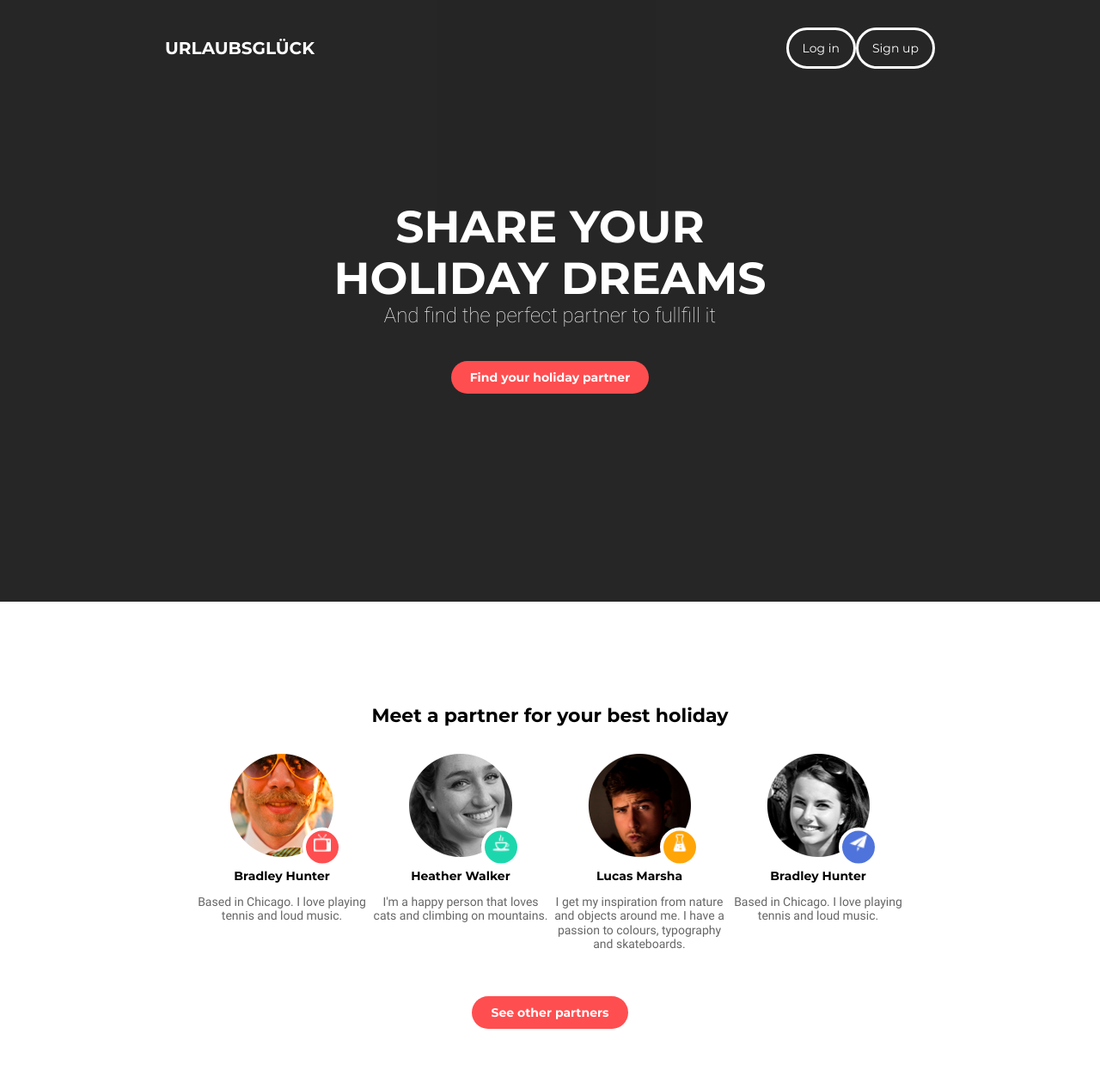
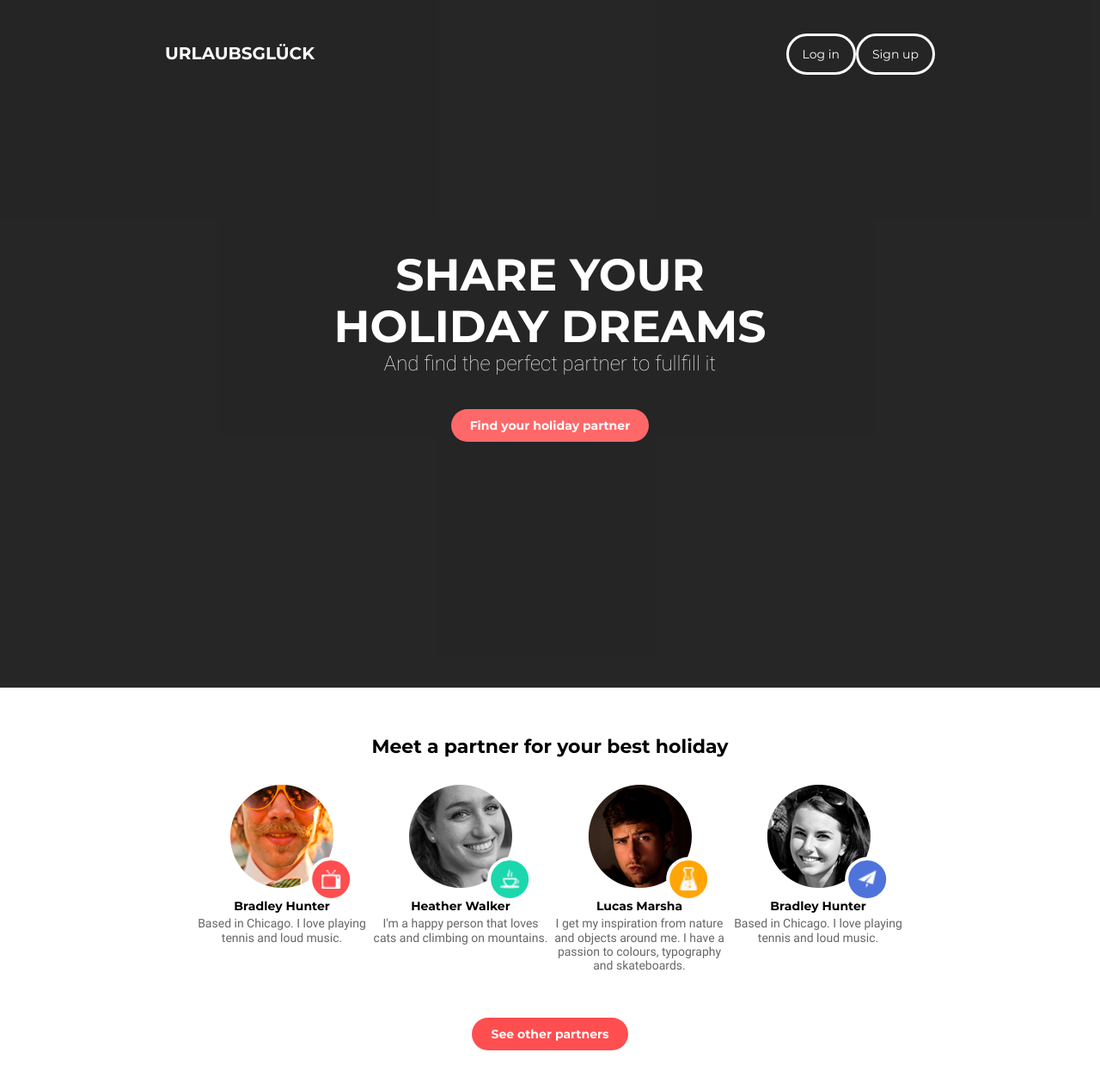
Before and after one commit to KirillKulakow/goit-fe-course, a plain HTML site: page html-css/module-8/index.html in a window 1280 px wide. Shown: the whole page at 86% size. Drawn offline with Linux system fonts and the light colour scheme.

Commit message:
add module 8

```diff
--- a/html-css/module-8/css/desktop.css
+++ b/html-css/module-8/css/desktop.css
@@ -1,11 +1,11 @@
 @media (min-width: 1220px) {
     .header {
-        margin-top: 0.5%;
+        margin-bottom: 7vh;
     }
 
     .nav__container {
         width: 70%;
-        margin-bottom: 13%;
+        padding-bottom: 27vh;
     }
 
     .main__title {
--- a/html-css/module-8/css/mobile.css
+++ b/html-css/module-8/css/mobile.css
@@ -16,7 +16,7 @@ body {
     min-width: 320px;
 }
 
-.bcg_cont {
+.header {
     height: 100vh;
     width: 100%;
     margin-bottom: 15vh;
@@ -24,32 +24,14 @@ body {
     text-align: center;
     background-color: #000000;
     opacity: 0.85;
-}
-
-.bcg-img {
-    width: 100%;
-    height: 100%;
-    position: absolute;
-    top: 0;
-    left: 50%;
-    transform: translateX(-50%);
     background-image: url(../img/bcg-image.png);
     background-position: center;
     background-size: cover;
 }
 
-.header {
-    position: absolute;
-    top: 0%;
-    left: 50%;
-    transform: translateX(-50%);
-    margin: 0 auto;
-    width: 100%;
-}
-
 .nav__container {
     width: 100%;
-    margin-bottom: 8%;
+    padding: 0;
     display: flex;
     flex-wrap: wrap;
     flex-direction: column-reverse;
@@ -145,7 +127,7 @@ body {
     text-align: center;
 }
 
-.p_block_partner {
+.head_block_partner {
     margin: 0 auto;
     padding: 0;
     width: 90%;
@@ -183,55 +165,54 @@ body {
 }
 
 .partner__photo__cont {
-    height: 120px;
-    width: 120px;
     position: relative;
     margin: 0 auto;
+    margin-bottom: 5%;
 }
 
-.partner__photo {
-    height: 100%;
-    width: 100%;
-}
-
-.partner__icon {
-    height: 12%;
-    width: 12%;
+.partner__photo__cont::after {
+    height: 20px;
+    width: 20px;
+    content: '';
     padding: 1.5vh;
     position: absolute;
     bottom: 0;
-    left: 70%;
-    transform: translateY(25%);
+    right: 50%;
+    transform: translate(160%, 25%);
     border: 0.5vh solid #fff;
     border-radius: 50%;
+    background-size: 50%;
+    background-position: center;
 }
 
-.partner__icon.one {
+.partner__photo__cont.one::after {
     background-color: #ff4e50;
+    background-image: url(../img/partnericon1.png);
+    background-repeat: no-repeat;
 }
 
-.partner__icon.two {
+.partner__photo__cont.two::after {
     background-color: #1cd7ad;
+    background-image: url(../img/partnericon2.png);
+    background-repeat: no-repeat;
 }
 
-.partner__icon.three {
+.partner__photo__cont.three::after {
     background-color: #ffa507;
+    background-image: url(../img/partnericon3.png);
+    background-repeat: no-repeat;
 }
 
-.partner__icon.four {
+.partner__photo__cont.four::after {
     background-color: #4e73db;
-}
-
-.partner__icon img {
-    position: absolute;
-    bottom: 10%;
-    left: 50%;
-    transform: translate(-50%, -50%);
-    width: auto;
-    height: 2.5vh;
+    background-image: url(../img/partnericon4.png);
+    background-repeat: no-repeat;
 }
 
 .name__partner {
+    padding: 0;
+    margin: 0;
+    margin-bottom: 2%;
     font-size: 1.4em;
 }
 
--- a/html-css/module-8/css/style.css
+++ b/html-css/module-8/css/style.css
@@ -1,3 +1,3 @@
 @import 'mobile.css';
 @import 'tablet.css';
-@import 'desktop.css'
+@import 'desktop.css';
--- a/html-css/module-8/css/tablet.css
+++ b/html-css/module-8/css/tablet.css
@@ -3,15 +3,11 @@
         height: 700px;
     }
 
-    .header {
-        margin-top: 3%;
-    }
-
     .nav__container {
         width: 87%;
         margin: 0 auto;
-        margin-top: 3%;
-        margin-bottom: 19%;
+        padding-top: 4%;
+        padding-bottom: 19%;
         flex-direction: row;
         justify-content: space-between;
         align-items: center;
--- a/html-css/module-8/index.html
+++ b/html-css/module-8/index.html
@@ -12,9 +12,6 @@
     <link rel="stylesheet" href="css/style.css">
 </head>
 <body>
-    <div class="bcg_cont">
-        <div class="bcg-img"></div>>
-    </div>
     <header class="header">
         <nav class="nav__container">
             <div class="logo">
@@ -35,45 +32,33 @@
             <button class="btn_partner">Find your holiday partner</button>
         </section>
     </header>
+    <main>
         <section class="block__partner">
-        <p class="p_block_partner">Meet a partner for your best holiday</p>
+            <h2 class="head_block_partner">Meet a partner for your best holiday</h2>
             <ul class="partner__container">
                 <li class="partner one">
-                <div class="partner__photo__cont">
-                    <img class="partner__photo" src="/img/partner1.png">
-                    <div class="partner__icon one">
-                        <img src="/img/partnericon1.png">
-                    </div>
+                    <div class="partner__photo__cont one">
+                        <img class="partner__photo" src="./img/partner1.png">
                     </div>
                     <h3 class="name__partner">Bradley Hunter</h3>
                     <p class="info__partner">Based in Chicago. I love playing tennis and loud music.</p>
                 </li>
                 <li class="partner two">
-                <div class="partner__photo__cont">
-                    <img class="partner__photo" src="/img/partner2.png">
-                    <div class="partner__icon two">
-                        <img src="/img/partnericon2.png">
-                    </div>
+                    <div class="partner__photo__cont two">
+                        <img class="partner__photo" src="./img/partner2.png">
                     </div>
                     <h3 class="name__partner">Heather Walker</h3>
                     <p class="info__partner">I'm a happy person that loves cats and climbing on mountains.</p>
                 </li>
                 <li class="partner three">
-                <div class="partner__photo__cont">
-                    <img class="partner__photo" src="/img/partner3.png">
-                    <div class="partner__icon three">
-                        <img src="/img/partnericon3.png">
-                    </div>
-                </div>
+                    <div class="partner__photo__cont three">
+                        <img class="partner__photo" src="./img/partner3.png">                    </div>
                     <h3 class="name__partner">Lucas Marsha</h3>
                     <p class="info__partner">I get my inspiration from nature and objects around me. I have a passion to colours, typography and skateboards.                    </p>
                 </li>
                 <li class="partner four">
-                <div class="partner__photo__cont">
-                    <img class="partner__photo" src="/img/partner4.png">
-                    <div class="partner__icon four">
-                        <img src="/img/partnericon4.png">
-                    </div>
+                    <div class="partner__photo__cont four">
+                        <img class="partner__photo" src="./img/partner4.png">
                     </div>
                     <h3 class="name__partner">Bradley Hunter</h3>
                     <p class="info__partner">Based in Chicago. I love playing tennis and loud music.</p>
@@ -81,5 +66,6 @@
             </ul>
             <button class="btn_partner other">See other partners</button>
         </section>
+    </main>
 </body>
 </html>
```
Lines whose indentation alone changed are shown as unchanged.
